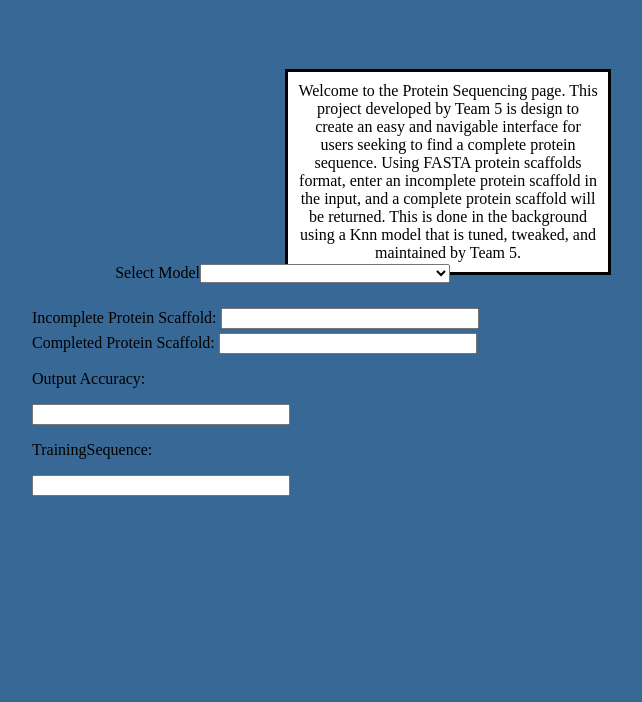
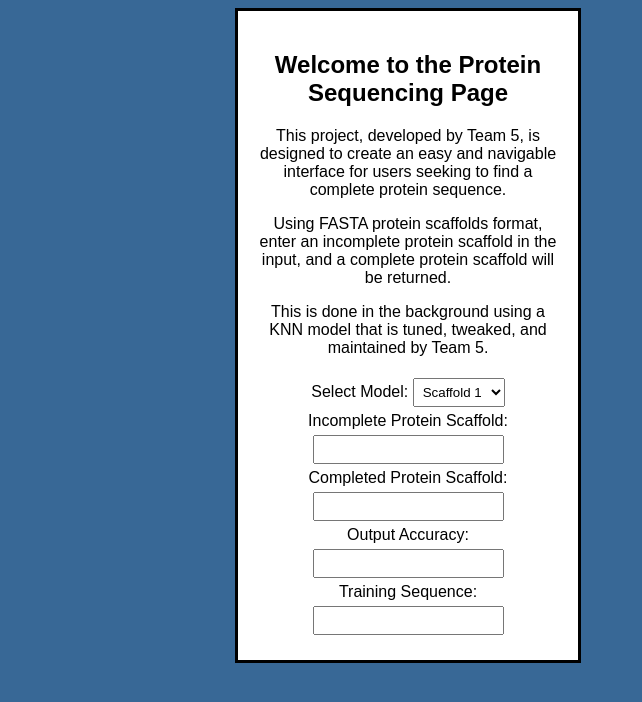
Before and after one commit to SyGitGud/ProteinSequencing, a Django app: page / in a window 1280 px wide. Shown: the top 702 px of the page, without its empty margins (232-874 px from the left). Run offline with Django 5.2, Linux system fonts and the light colour scheme.

Commit message:
Update home.html

```diff
--- a/sequence/templates/home.html
+++ b/sequence/templates/home.html
@@ -7,49 +7,71 @@
     <link hred="styles.css" rel="stylesheet" type="text/css">
     <style>
         body {
-            background-color: rgb(56, 104, 150)
+            background-color: rgb(56, 104, 150);
+            display: flex;
+            flex-direction: column;
+            justify-content: center;
+            align-items: center;
+            font-family: sans-serif
         }
+
+        .container {
+            background-color: white;
+            padding: 20px;
+            border: 3px solid black;
+            text-align: center;
+            width: 300px;
+        }
+
+        input, form, select {
+            margin-top: 5px;
+            margin-bottom: 5px;
+            padding: 5px;
+        }
+
+
     </style>
     <title>Homepage</title>
 </head>
 
-<body >
-    <div style="margin-top: 5%; margin-left: 40%; border:3px; padding:10px; background-color:white; position:absolute; width:300px; text-align:center; height:auto; outline-color:black; outline-style:solid;
-    " >
-     Welcome to the Protein Sequencing page.
-    This project developed by Team 5 is design to create an easy and navigable interface for users seeking to find a complete protein sequence.
-    Using FASTA protein scaffolds format, enter an incomplete protein scaffold in the input, and a complete protein scaffold will be returned.
-    This is done in the background using a Knn model that is tuned, tweaked, and maintained by Team 5. </div>
+<body>
 
-    <!-- Temporary dropdown menu for scaffolds -->
-    <div style="margin-top: 20%; margin-left: 26.5%; margin-bottom: 10%; position:absolute;">
-        Select Model<select style="width: 250px;">
-            <option value=""></option>
+
+    <div class="container">
+        <h2>Welcome to the Protein Sequencing Page</h2>
+        <p>This project, developed by Team 5, is designed to create an easy and navigable interface for users seeking to find a complete protein sequence.</p>
+        <p>Using FASTA protein scaffolds format, enter an incomplete protein scaffold in the input, and a complete protein scaffold will be returned.</p>
+        <p>This is done in the background using a KNN model that is tuned, tweaked, and maintained by Team 5.</p>
+
+        <div class="form">
+            <label for="scaffold">Select Model:</label>
+            <select id="scaffold">
                 <option value="Scaffold1">Scaffold 1</option>
                 <option value="Scaffold2">Scaffold 2</option>
                 <option value="Scaffold3">Scaffold 3</option>
                 <option value="Scaffold4">Scaffold 4</option>
             </select>
-        <br>
         </div>
 
-    <div style="margin-left: 20%; position:absolute; margin-top: 22%">
-        <br>
-        <label>Incomplete Protein Scaffold: </label>
-        <!-- Temporary text field for incomplete protein scaffolds -->
-        <input type="text" style="padding: auto; width: 250px;">
+        <div class="form">
+            <label for="incomplete-scaffold">Incomplete Protein Scaffold:</label>
+            <input type="text">
         </div>
-    <div style="margin-left: 20%; position:absolute; margin-top: 24%">
-        <br>
-        <label>Completed Protein Scaffold: </label>
-        <!-- Temporary text field for incomplete protein scaffolds -->
-        <input type="text" style="padding: auto; width: 250px;">
-        <br>
-        <p>Output Accuracy:</p>
-        <input type="text" style="width: 250px;">
-        <br>
-        <p>TrainingSequence:</p>
-        <input type="text" style="padding: auto; width: 250px;">
+
+        <div class="form">
+            <label for="completed-scaffold">Completed Protein Scaffold:</label>
+            <input type="text">
+        </div>
+
+        <div class="form">
+            <label for="accuracy">Output Accuracy:</label>
+            <input type="text">
+        </div>
+
+        <div class="form">
+            <label for="training-sequence">Training Sequence:</label>
+            <input type="text">
+        </div>
     </div>
 
 </body>
```
Lines whose indentation alone changed are shown as unchanged.
